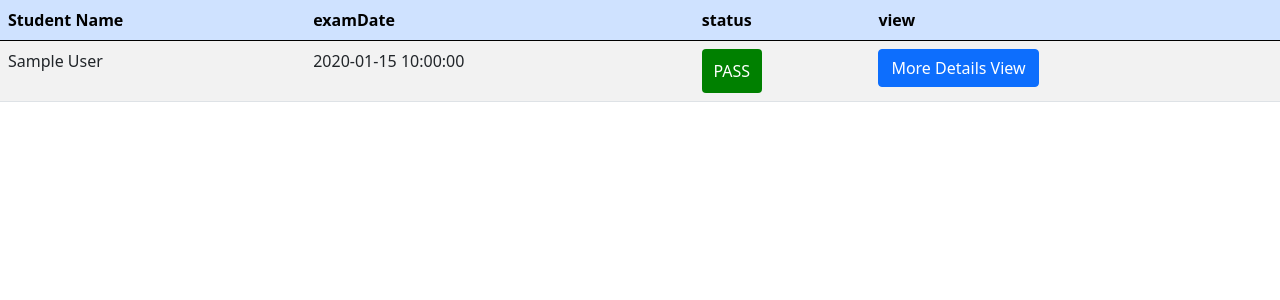
After one commit to Ankbiswas/SchoolManagement, a PHP site: page /result.html in a window 1280 px wide. The commit adds this page. Shown: the top 300 px of the page. Run offline with PHP 8.4, Linux system fonts and the light colour scheme; tables that the repository leaves empty or names only in its code hold one stand-in row (values such as "Sample post").

Commit message:
result status show
result status show

```diff
--- a/index.css
+++ b/index.css
@@ -52,12 +52,42 @@
 	border-radius:50%;
 
 }
-#stu-details{
+#stu-details,#stu-result{
 	margin-top:50px;
 }
-#stu-details div{
+#stu-details div,#stu-result div{
 	border:1px solid #dedede;
+	padding-top:30px;
 }
 #stu-detail input{
 	border-left: none;
 }
+#indicator{
+	padding:3px 3px;
+	boder-radius:3px;
+	color:white;
+}
+.passStatus{
+	width:60px;
+	padding:10px;
+	box-sizing: border-box;
+	display:block;
+	text-align:center;
+	color:white;
+	background-color: green;
+	text-transform: uppercase;
+	border-radius:4px;
+
+}
+.failStatus{
+	width:60px;
+	padding:10px;
+	box-sizing: border-box;
+	display:block;
+	text-align:center;
+	color:white;
+	background-color: red;
+	text-transform: uppercase;
+	border-radius:4px;
+
+}
--- /dev/null
+++ b/loadStudentResult.php
@@ -0,0 +1,25 @@
+<?php
+   include("connector.php");
+
+	$users=array();
+
+
+   $sql="select stdName,status,examDate from addstudent,resultdetail where resultdetail.id=addstudent.id";
+   $stmt = $conn->prepare($sql);
+    $stmt->execute();
+    $result = $stmt->get_result();
+    if($result->num_rows>0)
+    {
+    	while($row=$result->fetch_assoc())
+    	{
+    		$users[] = $row;
+
+    	}
+
+
+    }
+    else{
+    	echo "Error";
+    }
+    echo json_encode($users);
+?>
--- /dev/null
+++ b/result.html
@@ -0,0 +1,60 @@
+<!DOCTYPE html>
+<html>
+   <head>
+      <meta charset="utf-8">
+      <meta name="viewport" content="width=device-width, initial-scale=1">
+      <link href="https://cdn.jsdelivr.net/npm/bootstrap@5.0.2/dist/css/bootstrap.min.css" rel="stylesheet" integrity="sha384-EVSTQN3/azprG1Anm3QDgpJLIm9Nao0Yz1ztcQTwFspd3yD65VohhpuuCOmLASjC" crossorigin="anonymous">
+      <script src="https://code.jquery.com/jquery-3.7.1.min.js" integrity="sha256-/JqT3SQfawRcv/BIHPThkBvs0OEvtFFmqPF/lYI/Cxo=" crossorigin="anonymous"></script>
+       <link rel="stylesheet" type="text/css" href="index.css">
+      <title></title>
+   </head>
+   <body>
+<table class="table table-striped">
+  <thead>
+    <tr class="table-primary">
+      <th scope="col">Student Name</th>
+      <th scope="col">examDate</th>
+      <th scope="col">status</th>
+      <th scope="col">view</th>
+
+    </tr>
+  </thead>
+  <tbody id="tbody">
+
+  </tbody>
+</table>
+
+<script src="https://cdn.jsdelivr.net/npm/bootstrap@5.0.2/dist/js/bootstrap.bundle.min.js"></script>
+<script type="text/javascript">
+  $.ajax({
+             method:"GET",
+             url: "loadStudentResult.php",
+             success: function(data){
+
+                if(data !== '') {
+                  console.log(data);
+                  var dataModel='';
+                  var obj = JSON.parse(data);
+                  for(var i=0;i<obj.length;i++)
+                  {
+                    console.log(obj.length);
+                    var status = obj[i].status;
+                    var statusTag;
+                    if(status == 'pass'){
+                        statusTag = '<span class="passStatus">'+obj[i].status+'</span>';
+                    }
+                    else
+                    {
+                      statusTag = '<span class="failStatus">'+obj[i].status+'</span>';
+                    }
+                     $('#tbody').append('<tr><td>'+obj[i].stdName+'</td>'+'<td>'+obj
+                      [i].examDate+'</td>'+'<td>'+statusTag+'<td>'+'<button type="button" class="btn btn-primary" data-bs-toggle="modal">More Details View</button>'+'</td></tr>') ;
+                  }
+                }
+
+              }
+            });
+
+</script>
+</body>
+</html>
```
Also changed, not shown: index.html (+15 -3 lines).
